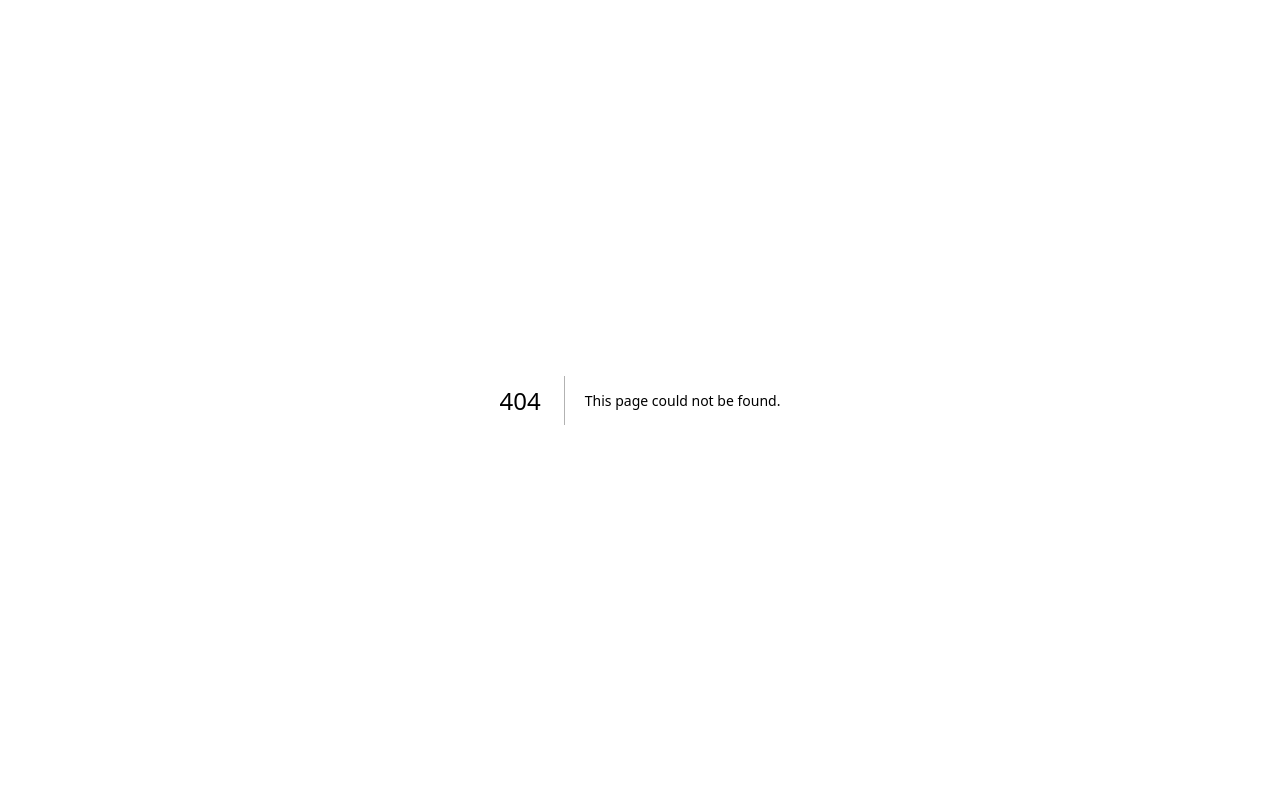
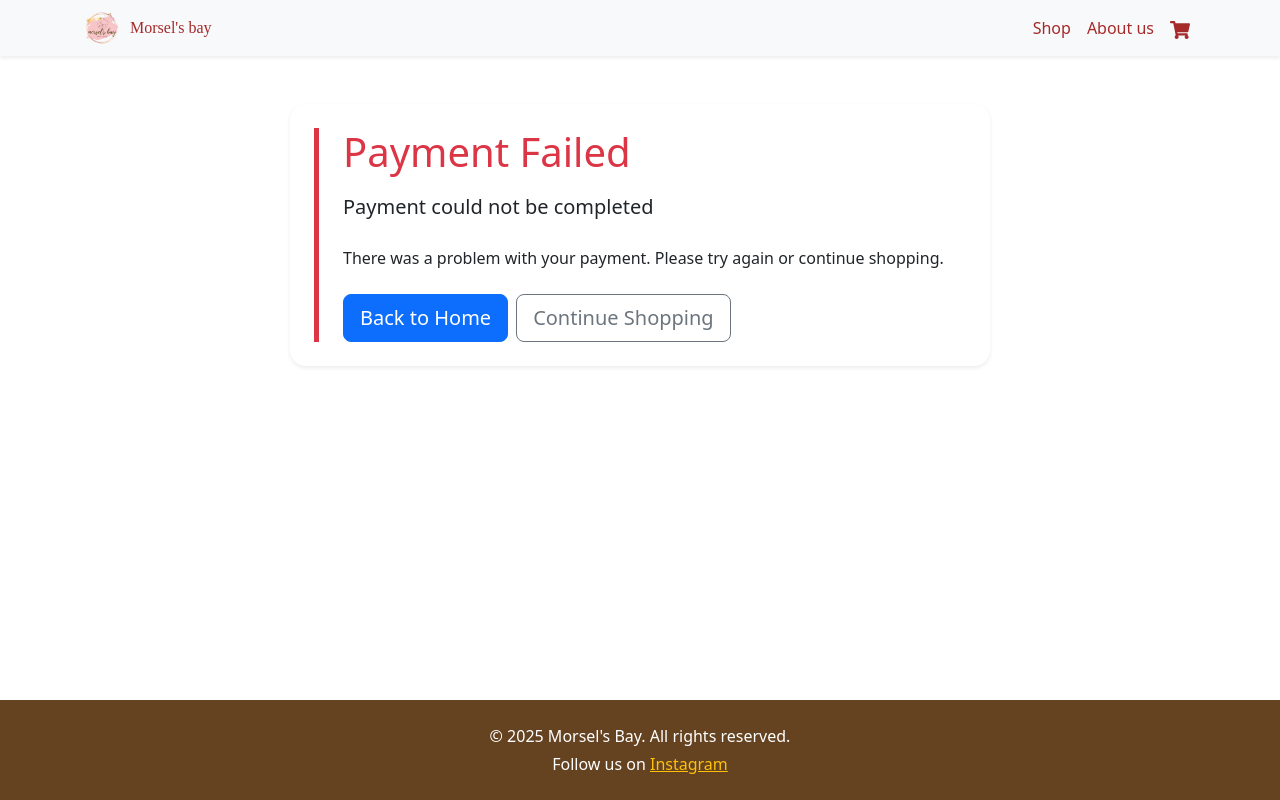
Before and after one commit to Saad-droid/Bakery-Ecom, a Next.js app: page /payment-result in a window 1280 px wide. Before the commit this address had no page. Built offline with nearby package versions, Linux system fonts and the light colour scheme.

Commit message:
checkout update

```diff
--- /dev/null
+++ b/pages/payment-result.js
@@ -0,0 +1,58 @@
+import Link from 'next/link'
+import { useRouter } from 'next/router'
+import Layout from '../components/Layout'
+
+export default function PaymentResultPage() {
+  const router = useRouter()
+  const { status, payment_id, order_id, method, error } = router.query
+
+  if (!router.isReady) {
+    return (
+      <Layout>
+        <div className="container py-5 text-center">
+          <p>Loading payment result...</p>
+        </div>
+      </Layout>
+    )
+  }
+
+  const isSuccess = status === 'success'
+  const title = isSuccess ? 'Payment Successful' : 'Payment Failed'
+  const heading = isSuccess ? 'Thank you for your order!' : 'Payment could not be completed'
+  const message = isSuccess
+    ? 'Your payment was processed successfully. We are preparing your order now.'
+    : 'There was a problem with your payment. Please try again or continue shopping.'
+  const detail = isSuccess
+    ? payment_id
+      ? `Payment ID: ${payment_id}`
+      : null
+    : error
+      ? `Reason: ${error}`
+      : null
+
+  return (
+    <Layout>
+      <div className="container py-5">
+        <div className="p-4 rounded-4 shadow-sm bg-white" style={{ maxWidth: '700px', margin: '0 auto' }}>
+          <div className={`border-start border-5 ${isSuccess ? 'border-success' : 'border-danger'} ps-4`}>
+            <h1 className={`${isSuccess ? 'text-success' : 'text-danger'} mb-3`}>{title}</h1>
+            <p className="lead mb-4">{heading}</p>
+            <p>{message}</p>
+            {detail && <p className="small text-muted mb-3">{detail}</p>}
+            {method && <p className="small text-muted mb-3">Payment method: {method}</p>}
+            {order_id && <p className="small text-muted mb-3">Order ID: {order_id}</p>}
+
+            <div className="d-flex flex-column flex-sm-row gap-2 mt-4">
+              <Link href="/" className="btn btn-primary btn-lg">
+                Back to Home
+              </Link>
+              <Link href="/" className="btn btn-outline-secondary btn-lg">
+                Continue Shopping
+              </Link>
+            </div>
+          </div>
+        </div>
+      </div>
+    </Layout>
+  )
+}
```
Also changed, not shown: components/pages/Checkout.jsx (+28 -9 lines).
